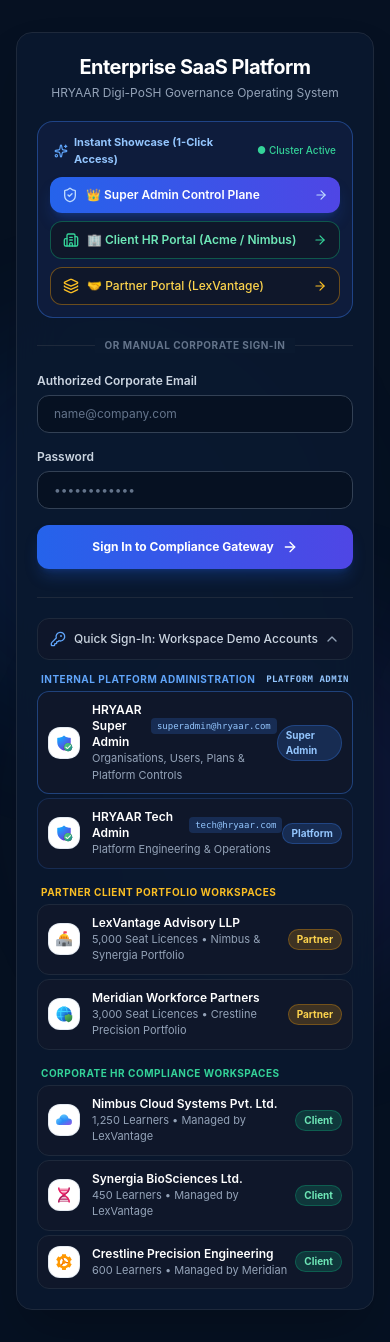
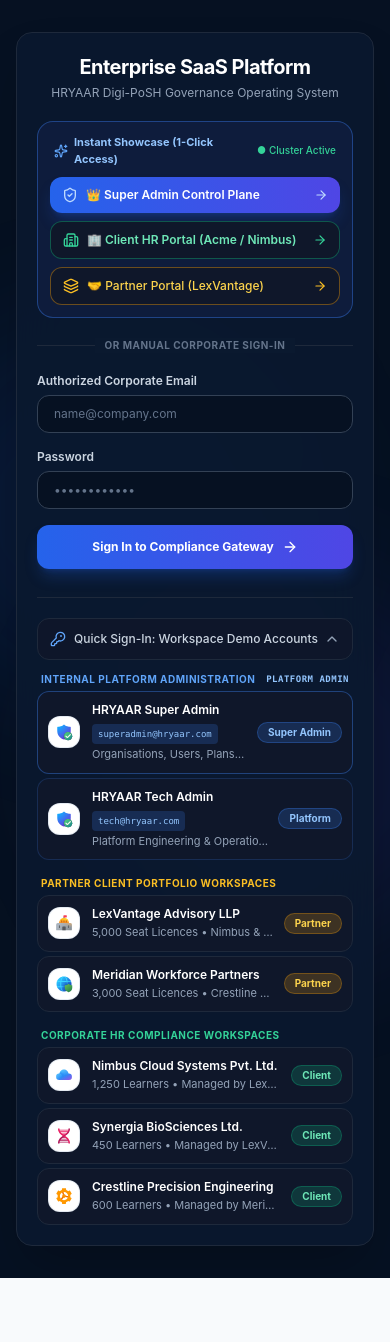
Before and after one commit to krishkhandwala/hryaar_posh_dashboard, a Next.js app in the folder frontend/: page / in a window 390 px wide. After the commit the page ends 1278 px from the top, so only its background shows below. Built offline with nearby package versions, Linux system fonts and the light colour scheme.

Commit message:
style(auth): fix demo accounts drawer alignment, whitespace-nowrap badges and responsive centering

```diff
--- a/frontend/src/app/page.tsx
+++ b/frontend/src/app/page.tsx
@@ -507,21 +507,21 @@ export default function Home() {
                         setLoginPassword('Admin@1234');
                         handleLogin(undefined, 'superadmin@hryaar.com', 'Admin@1234');
                       }}
-                      className="w-full p-2.5 bg-slate-900 hover:bg-slate-800 border border-blue-500/40 rounded-xl text-left transition-colors flex items-center justify-between cursor-pointer group"
+                      className="w-full p-2.5 bg-slate-900 hover:bg-slate-800 border border-blue-500/40 rounded-xl text-left transition-colors flex items-center justify-between cursor-pointer group gap-2.5"
                     >
-                      <div className="flex items-center gap-3">
+                      <div className="flex items-center gap-3 min-w-0 flex-1">
                         <CompanyLogo name="HRYAAR" slug="hryaar" size="sm" />
-                        <div>
-                          <div className="font-semibold text-xs text-white flex items-center gap-2">
-                            <span>HRYAAR Super Admin</span>
-                            <span className="text-[9px] px-1.5 py-0.2 bg-blue-500/20 text-blue-300 rounded font-mono font-normal">superadmin@hryaar.com</span>
+                        <div className="min-w-0 flex-1">
+                          <div className="font-semibold text-xs text-white flex items-center gap-1.5 flex-wrap">
+                            <span className="whitespace-nowrap">HRYAAR Super Admin</span>
+                            <span className="text-[9px] px-1.5 py-0.5 bg-blue-500/20 text-blue-300 rounded font-mono font-normal whitespace-nowrap">superadmin@hryaar.com</span>
                           </div>
-                          <div className="text-[11px] text-slate-400">
+                          <div className="text-[11px] text-slate-400 truncate mt-0.5">
                             Organisations, Users, Plans &amp; Platform Controls
                           </div>
                         </div>
                       </div>
-                      <span className="text-[10px] font-bold px-2 py-0.5 rounded-full bg-blue-500/20 text-blue-300 border border-blue-500/30">
+                      <span className="text-[10px] font-bold px-2.5 py-0.5 rounded-full bg-blue-500/20 text-blue-300 border border-blue-500/30 shrink-0 whitespace-nowrap">
                         Super Admin
                       </span>
                     </button>
@@ -533,21 +533,21 @@ export default function Home() {
                         setLoginPassword('Admin@1234');
                         handleLogin(undefined, 'tech@hryaar.com', 'Admin@1234');
                       }}
-                      className="w-full p-2.5 bg-slate-900 hover:bg-slate-800 border border-blue-500/20 rounded-xl text-left transition-colors flex items-center justify-between cursor-pointer group"
+                      className="w-full p-2.5 bg-slate-900 hover:bg-slate-800 border border-blue-500/20 rounded-xl text-left transition-colors flex items-center justify-between cursor-pointer group gap-2.5"
                     >
-                      <div className="flex items-center gap-3">
+                      <div className="flex items-center gap-3 min-w-0 flex-1">
                         <CompanyLogo name="HRYAAR" slug="hryaar" size="sm" />
-                        <div>
-                          <div className="font-semibold text-xs text-white flex items-center gap-2">
-                            <span>HRYAAR Tech Admin</span>
-                            <span className="text-[9px] px-1.5 py-0.2 bg-blue-500/20 text-blue-300 rounded font-mono font-normal">tech@hryaar.com</span>
+                        <div className="min-w-0 flex-1">
+                          <div className="font-semibold text-xs text-white flex items-center gap-1.5 flex-wrap">
+                            <span className="whitespace-nowrap">HRYAAR Tech Admin</span>
+                            <span className="text-[9px] px-1.5 py-0.5 bg-blue-500/20 text-blue-300 rounded font-mono font-normal whitespace-nowrap">tech@hryaar.com</span>
                           </div>
-                          <div className="text-[11px] text-slate-400">
+                          <div className="text-[11px] text-slate-400 truncate mt-0.5">
                             Platform Engineering &amp; Operations
                           </div>
                         </div>
                       </div>
-                      <span className="text-[10px] font-bold px-2 py-0.5 rounded-full bg-blue-500/20 text-blue-300 border border-blue-500/30">
+                      <span className="text-[10px] font-bold px-2.5 py-0.5 rounded-full bg-blue-500/20 text-blue-300 border border-blue-500/30 shrink-0 whitespace-nowrap">
                         Platform
                       </span>
                     </button>
@@ -565,20 +565,20 @@ export default function Home() {
                         setLoginPassword('Partner@1234');
                         handleLogin(undefined, 'partner@talentpro.com', 'Partner@1234');
                       }}
-                      className="w-full p-2.5 bg-slate-900 hover:bg-slate-800 border border-slate-800 rounded-xl text-left transition-colors flex items-center justify-between cursor-pointer group"
+                      className="w-full p-2.5 bg-slate-900 hover:bg-slate-800 border border-slate-800 rounded-xl text-left transition-colors flex items-center justify-between cursor-pointer group gap-2.5"
                     >
-                      <div className="flex items-center gap-3">
+                      <div className="flex items-center gap-3 min-w-0 flex-1">
                         <CompanyLogo name="LexVantage Advisory LLP" slug="talentpro" size="sm" />
-                        <div>
-                          <div className="font-semibold text-xs text-white">
+                        <div className="min-w-0 flex-1">
+                          <div className="font-semibold text-xs text-white truncate">
                             LexVantage Advisory LLP
                           </div>
-                          <div className="text-[11px] text-slate-400">
+                          <div className="text-[11px] text-slate-400 truncate mt-0.5">
                             5,000 Seat Licences &bull; Nimbus &amp; Synergia Portfolio
                           </div>
                         </div>
                       </div>
-                      <span className="text-[10px] font-bold px-2 py-0.5 rounded-full bg-amber-500/20 text-amber-300 border border-amber-500/30">
+                      <span className="text-[10px] font-bold px-2.5 py-0.5 rounded-full bg-amber-500/20 text-amber-300 border border-amber-500/30 shrink-0 whitespace-nowrap">
                         Partner
                       </span>
                     </button>
@@ -590,20 +590,20 @@ export default function Home() {
                         setLoginPassword('Partner@1234');
                         handleLogin(undefined, 'partner@apex.com', 'Partner@1234');
                       }}
-                      className="w-full p-2.5 bg-slate-900 hover:bg-slate-800 border border-slate-800 rounded-xl text-left transition-colors flex items-center justify-between cursor-pointer group"
+                      className="w-full p-2.5 bg-slate-900 hover:bg-slate-800 border border-slate-800 rounded-xl text-left transition-colors flex items-center justify-between cursor-pointer group gap-2.5"
                     >
-                      <div className="flex items-center gap-3">
+                      <div className="flex items-center gap-3 min-w-0 flex-1">
                         <CompanyLogo name="Meridian Workforce Partners" slug="apex" size="sm" />
-                        <div>
-                          <div className="font-semibold text-xs text-white">
+                        <div className="min-w-0 flex-1">
+                          <div className="font-semibold text-xs text-white truncate">
                             Meridian Workforce Partners
                           </div>
-                          <div className="text-[11px] text-slate-400">
+                          <div className="text-[11px] text-slate-400 truncate mt-0.5">
                             3,000 Seat Licences &bull; Crestline Precision Portfolio
                           </div>
                         </div>
                       </div>
-                      <span className="text-[10px] font-bold px-2 py-0.5 rounded-full bg-amber-500/20 text-amber-300 border border-amber-500/30">
+                      <span className="text-[10px] font-bold px-2.5 py-0.5 rounded-full bg-amber-500/20 text-amber-300 border border-amber-500/30 shrink-0 whitespace-nowrap">
                         Partner
                       </span>
                     </button>
@@ -622,20 +622,20 @@ export default function Home() {
                         setLoginPassword('Acme@1234');
                         handleLogin(undefined, 'hr@acme.com', 'Acme@1234');
                       }}
-                      className="w-full p-2.5 bg-slate-900 hover:bg-slate-800 border border-slate-800 rounded-xl text-left transition-colors flex items-center justify-between cursor-pointer group"
+                      className="w-full p-2.5 bg-slate-900 hover:bg-slate-800 border border-slate-800 rounded-xl text-left transition-colors flex items-center justify-between cursor-pointer group gap-2.5"
                     >
-                      <div className="flex items-center gap-3">
+                      <div className="flex items-center gap-3 min-w-0 flex-1">
                         <CompanyLogo name="Nimbus Cloud Systems Pvt. Ltd." slug="acme" size="sm" />
-                        <div>
-                          <div className="font-semibold text-xs text-white">
+                        <div className="min-w-0 flex-1">
+                          <div className="font-semibold text-xs text-white truncate">
                             Nimbus Cloud Systems Pvt. Ltd.
                           </div>
-                          <div className="text-[11px] text-slate-400">
+                          <div className="text-[11px] text-slate-400 truncate mt-0.5">
                             1,250 Learners &bull; Managed by LexVantage
                           </div>
                         </div>
                       </div>
-                      <span className="text-[10px] font-bold px-2 py-0.5 rounded-full bg-emerald-500/20 text-emerald-300 border border-emerald-500/30">
+                      <span className="text-[10px] font-bold px-2.5 py-0.5 rounded-full bg-emerald-500/20 text-emerald-300 border border-emerald-500/30 shrink-0 whitespace-nowrap">
                         Client
                       </span>
                     </button>
@@ -647,20 +647,20 @@ export default function Home() {
                         setLoginPassword('Nexus@1234');
                         handleLogin(undefined, 'hr@nexusbio.com', 'Nexus@1234');
                       }}
-                      className="w-full p-2.5 bg-slate-900 hover:bg-slate-800 border border-slate-800 rounded-xl text-left transition-colors flex items-center justify-between cursor-pointer group"
+                      className="w-full p-2.5 bg-slate-900 hover:bg-slate-800 border border-slate-800 rounded-xl text-left transition-colors flex items-center justify-between cursor-pointer group gap-2.5"
                     >
-                      <div className="flex items-center gap-3">
+                      <div className="flex items-center gap-3 min-w-0 flex-1">
                         <CompanyLogo name="Synergia BioSciences Ltd." slug="nexusbio" size="sm" />
-                        <div>
-                          <div className="font-semibold text-xs text-white">
+                        <div className="min-w-0 flex-1">
+                          <div className="font-semibold text-xs text-white truncate">
                             Synergia BioSciences Ltd.
                           </div>
-                          <div className="text-[11px] text-slate-400">
+                          <div className="text-[11px] text-slate-400 truncate mt-0.5">
                             450 Learners &bull; Managed by LexVantage
                           </div>
                         </div>
                       </div>
-                      <span className="text-[10px] font-bold px-2 py-0.5 rounded-full bg-emerald-500/20 text-emerald-300 border border-emerald-500/30">
+                      <span className="text-[10px] font-bold px-2.5 py-0.5 rounded-full bg-emerald-500/20 text-emerald-300 border border-emerald-500/30 shrink-0 whitespace-nowrap">
                         Client
                       </span>
                     </button>
@@ -672,20 +672,20 @@ export default function Home() {
                         setLoginPassword('Beta@1234');
                         handleLogin(undefined, 'hr@beta.com', 'Beta@1234');
                       }}
-                      className="w-full p-2.5 bg-slate-900 hover:bg-slate-800 border border-slate-800 rounded-xl text-left transition-colors flex items-center justify-between cursor-pointer group"
+                      className="w-full p-2.5 bg-slate-900 hover:bg-slate-800 border border-slate-800 rounded-xl text-left transition-colors flex items-center justify-between cursor-pointer group gap-2.5"
                     >
-                      <div className="flex items-center gap-3">
+                      <div className="flex items-center gap-3 min-w-0 flex-1">
                         <CompanyLogo name="Crestline Precision Engineering" slug="beta" size="sm" />
-                        <div>
-                          <div className="font-semibold text-xs text-white">
+                        <div className="min-w-0 flex-1">
+                          <div className="font-semibold text-xs text-white truncate">
                             Crestline Precision Engineering
                           </div>
-                          <div className="text-[11px] text-slate-400">
+                          <div className="text-[11px] text-slate-400 truncate mt-0.5">
                             600 Learners &bull; Managed by Meridian
                           </div>
                         </div>
                       </div>
-                      <span className="text-[10px] font-bold px-2 py-0.5 rounded-full bg-emerald-500/20 text-emerald-300 border border-emerald-500/30">
+                      <span className="text-[10px] font-bold px-2.5 py-0.5 rounded-full bg-emerald-500/20 text-emerald-300 border border-emerald-500/30 shrink-0 whitespace-nowrap">
                         Client
                       </span>
                     </button>
```
